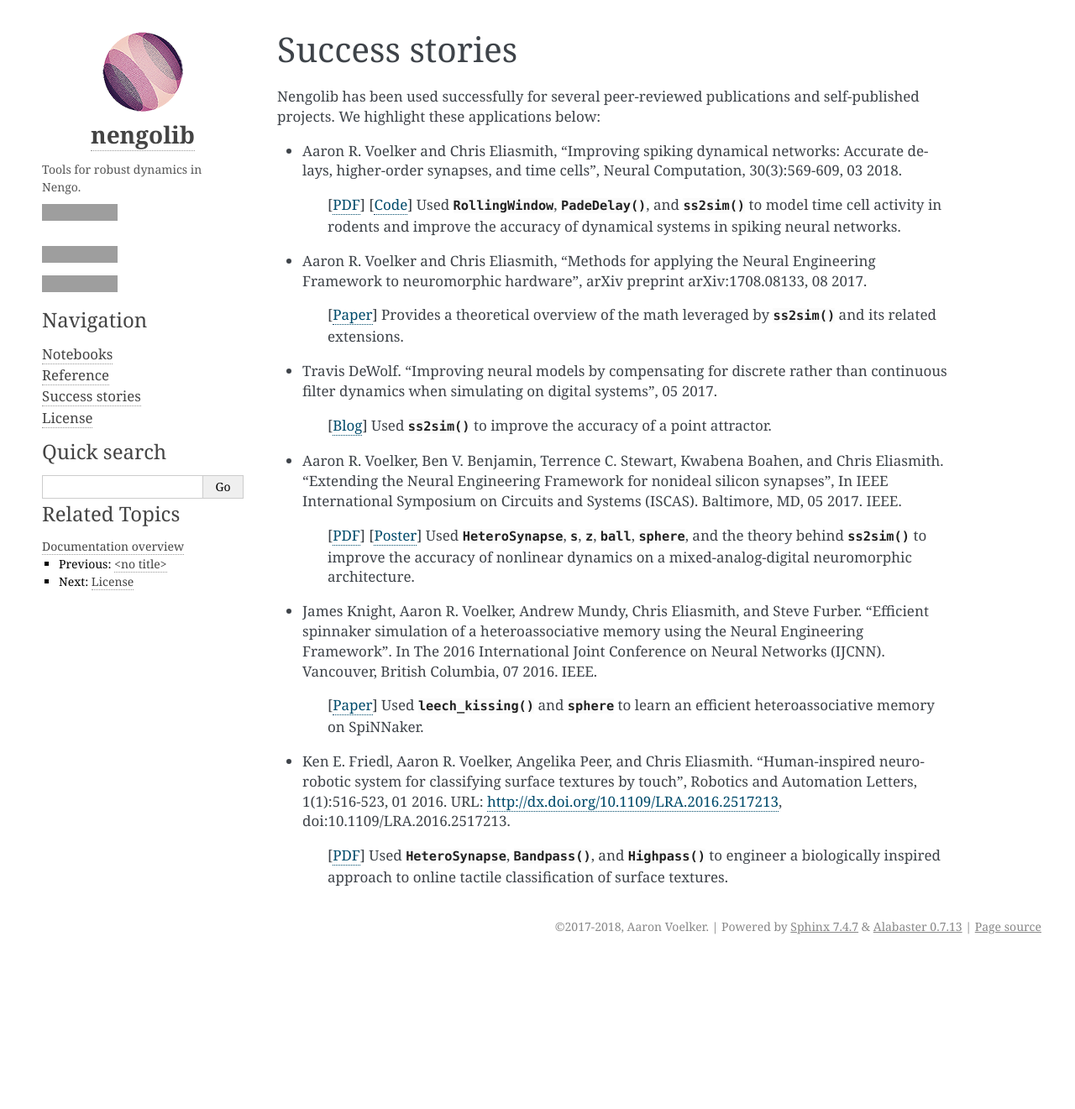
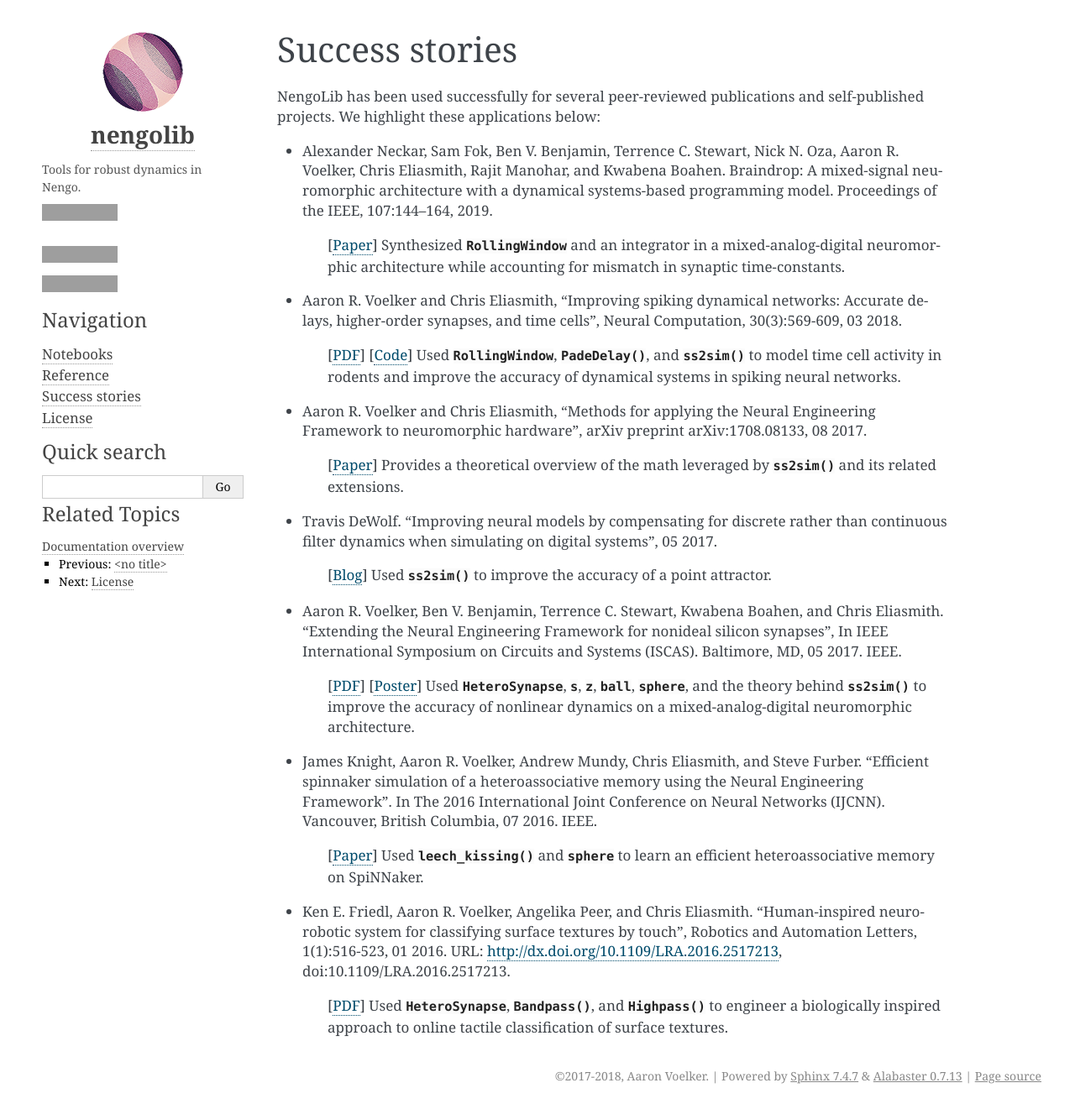
Before and after one commit to arvoelke/nengolib, a Sphinx documentation site: the page built from docs/success.rst, in a window 1280 px wide. Shown: the whole page at 84% size. Built offline with Sphinx 7.4.7, drawn with Linux system fonts in a browser that asks for light colours; before the commit the page ends 1143 px from its top, so only the background shows below that; grey boxes are pictures that could not be loaded.

Commit message:
[DOC] Added Braindrop paper to success stories

```diff
--- a/docs/success.rst
+++ b/docs/success.rst
@@ -2,8 +2,19 @@
 Success stories
 ***************
 
-Nengolib has been used successfully for several peer-reviewed publications and
+NengoLib has been used successfully for several peer-reviewed publications and
 self-published projects. We highlight these applications below:
+
+* Alexander Neckar, Sam Fok, Ben V. Benjamin, Terrence C. Stewart,
+  Nick N. Oza, Aaron R. Voelker, Chris Eliasmith, Rajit Manohar, and
+  Kwabena Boahen. Braindrop: A mixed-signal neuromorphic architecture with a
+  dynamical systems-based programming model.
+  Proceedings of the IEEE, 107:144–164, 2019.
+
+    [`Paper <https://ieeexplore.ieee.org/document/8591981>`__]
+    Synthesized :class:`.RollingWindow` and an integrator in a
+    mixed-analog-digital neuromorphic architecture while accounting for
+    mismatch in synaptic time-constants.
 
 * Aaron R. Voelker and Chris Eliasmith, "Improving spiking dynamical networks:
   Accurate delays, higher-order synapses, and time cells", Neural Computation,
```
